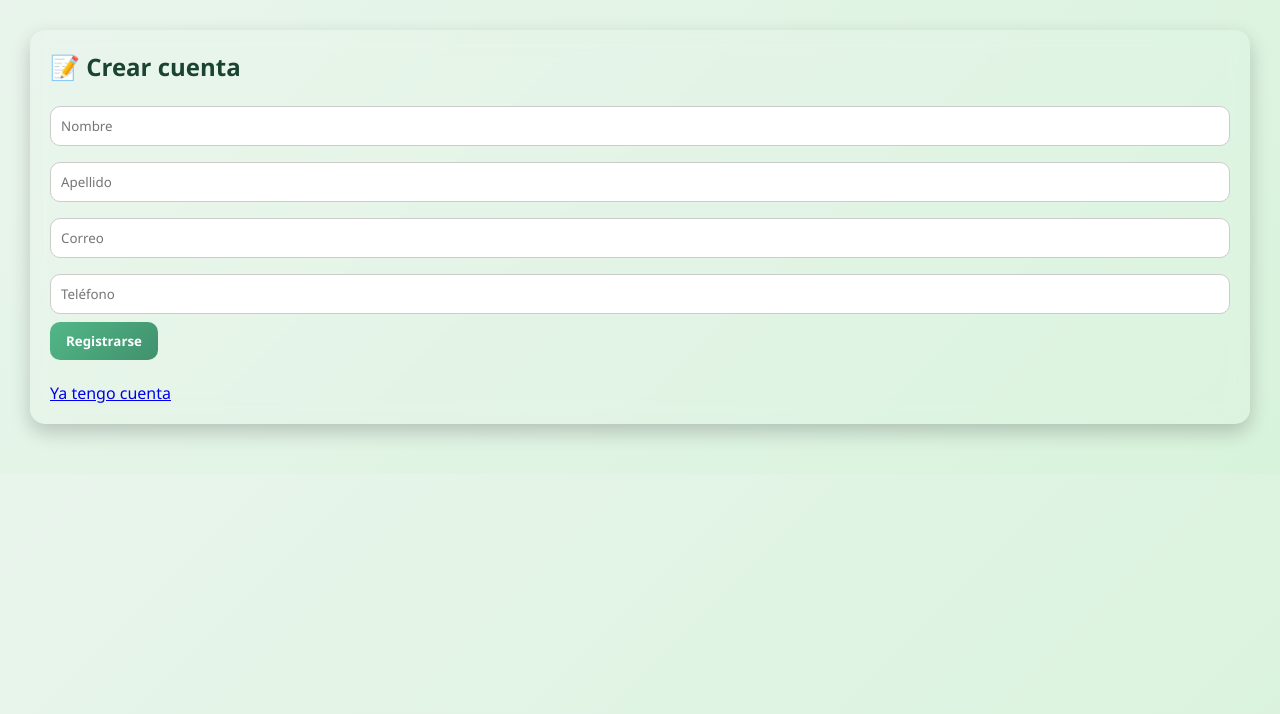
After one commit to Mateo450/mediclover, a Flask app: page /registro_paciente in a window 1280 px wide. The commit adds this page. Shown: the top 714 px of the page. Run offline with Flask 3, Linux system fonts and the light colour scheme; some libraries are stand-ins or nearby versions.

Commit message:
registro de pacientes implementado

```diff
--- a/app.py
+++ b/app.py
@@ -199,6 +199,37 @@ def login_paciente():
 
     return render_template("login_paciente.html")
 
+# ===============================
+# REGISTRO PACIENTE
+# ===============================
+@app.route("/registro_paciente", methods=["GET","POST"])
+def registro_paciente():
+
+    if request.method == "POST":
+
+        nombre = request.form["nombre"]
+        apellido = request.form["apellido"]
+        correo = request.form["correo"]
+        telefono = request.form["telefono"]
+
+        cursor = conn.cursor()
+
+        try:
+            cursor.execute("""
+            INSERT INTO paciente(nombre,apellido,correo,telefono)
+            VALUES(%s,%s,%s,%s)
+            """,(nombre,apellido,correo,telefono))
+
+            conn.commit()
+
+        except:
+            conn.rollback()
+            return render_template("registro_paciente.html", error="Correo ya registrado")
+
+        cursor.close()
+        return redirect("/login_paciente")
+
+    return render_template("registro_paciente.html")
 
 # ===============================
 # PANEL PACIENTE
--- a/templates/login_paciente.html
+++ b/templates/login_paciente.html
@@ -3,6 +3,7 @@
 <head>
     <title>Login Paciente</title>
     <link rel="stylesheet" href="{{ url_for('static', filename='styles.css') }}">
+    <a href="/registro_paciente">Crear cuenta</a>
 </head>
 <body>
 
--- /dev/null
+++ b/templates/registro_paciente.html
@@ -0,0 +1,37 @@
+<!DOCTYPE html>
+<html>
+<head>
+    <title>Registro Paciente</title>
+    <link rel="stylesheet" href="{{ url_for('static', filename='styles.css') }}">
+</head>
+
+<body>
+
+<div class="container">
+
+    <div class="card">
+        <h2>📝 Crear cuenta</h2>
+
+        <form method="POST">
+
+            <input name="nombre" placeholder="Nombre" required>
+            <input name="apellido" placeholder="Apellido" required>
+            <input name="correo" placeholder="Correo" required>
+            <input name="telefono" placeholder="Teléfono">
+
+            <button class="btn">Registrarse</button>
+
+        </form>
+
+        {% if error %}
+            <p style="color:red;">{{ error }}</p>
+        {% endif %}
+
+        <br>
+        <a href="/login_paciente">Ya tengo cuenta</a>
+    </div>
+
+</div>
+
+</body>
+</html>
```
